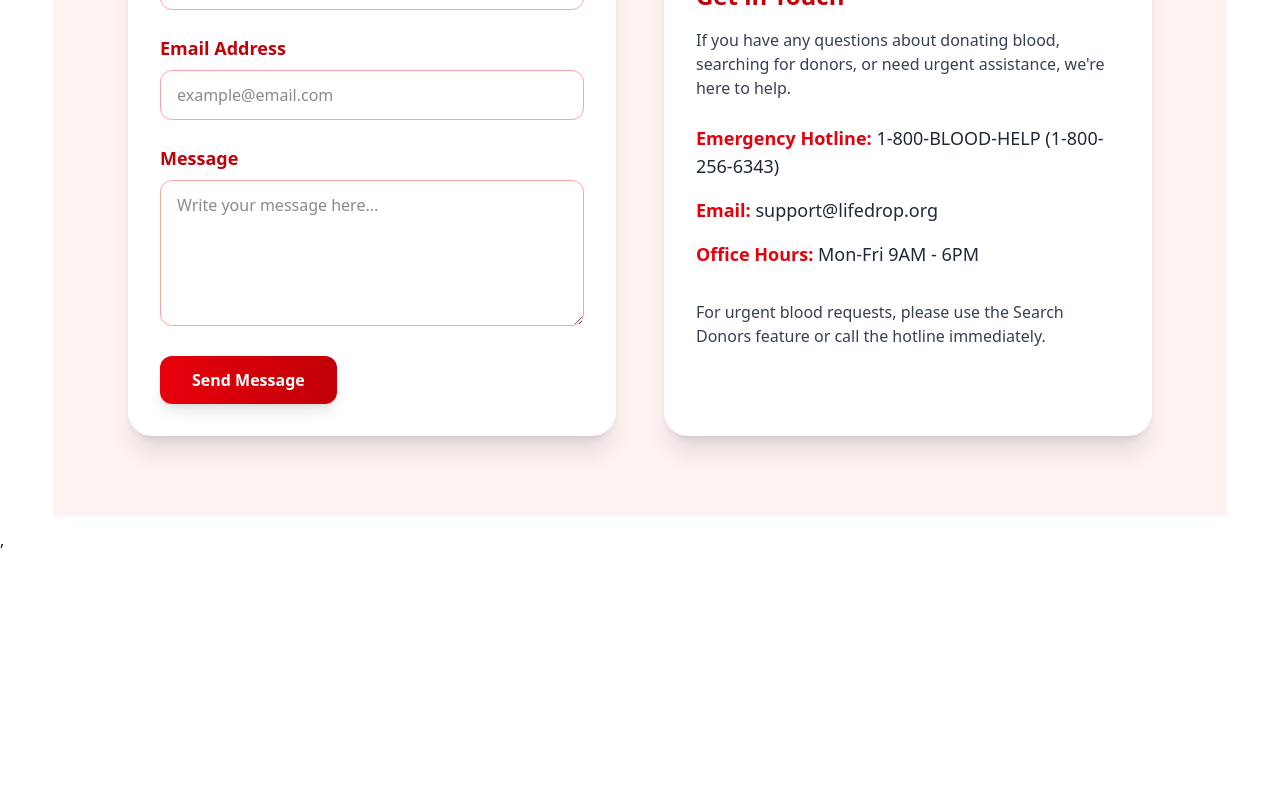
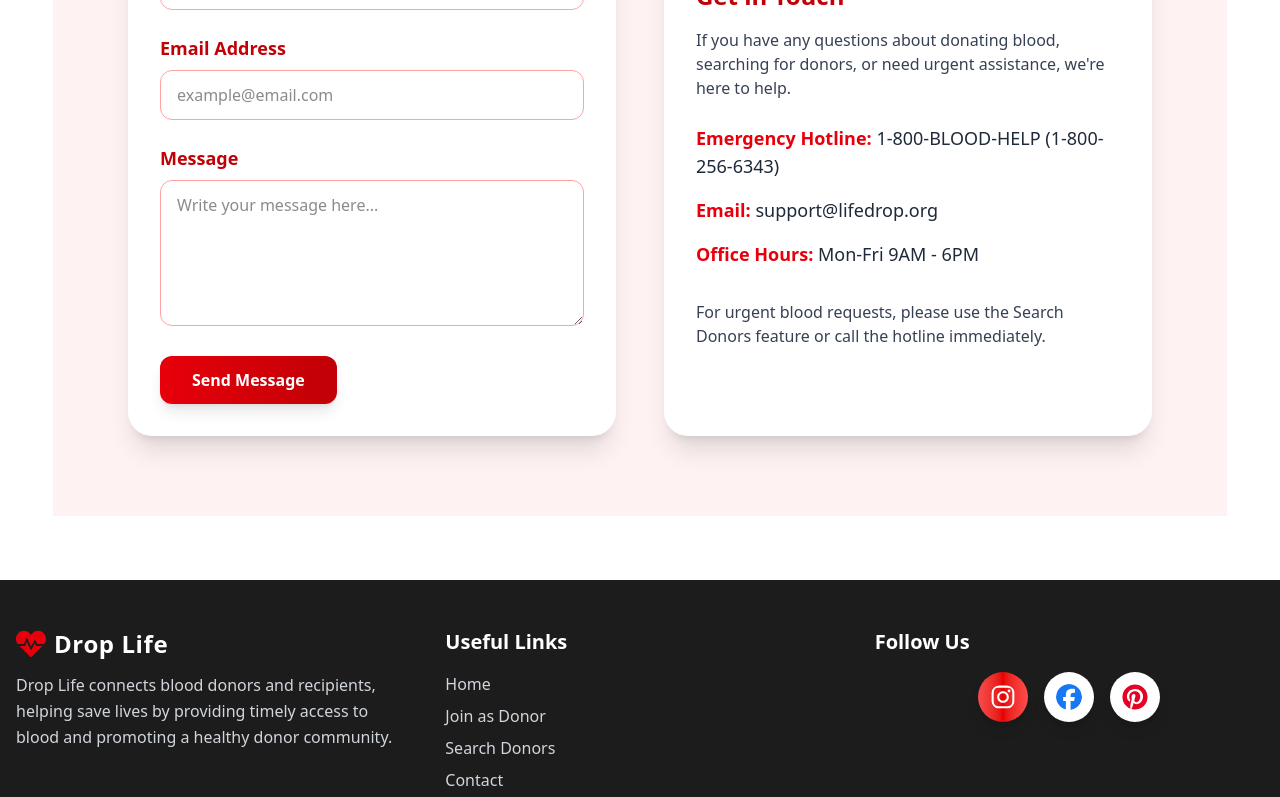
Before and after one commit to evrahimhasan/blood-dontaion-client, a React (Vite) app: page / in a window 1280 px wide. Shown: the part 2000-2797 px from the top of the page. Before the commit the page ends 2552 px from the top, so only its background shows below. Built offline with nearby package versions, Linux system fonts and the light colour scheme; no server answers.

Commit message:
added footer

```diff
--- a/src/components/footer/Footer.jsx
+++ b/src/components/footer/Footer.jsx
@@ -1,10 +1,82 @@
 import React from 'react';
+import { FaHeartbeat } from 'react-icons/fa';
+import { FaFacebook, FaInstagram, FaPinterest } from 'react-icons/fa6';
 
 const Footer = () => {
     return (
-        <div>
+        <footer className="bg-[#1c1c1c] text-white pt-12 pb-6 mt-16">
+            <div className="container mx-auto px-4 grid md:grid-cols-3 gap-10">
 
-        </div>
+                {/* Logo & About */}
+                <div>
+                    <div className="flex items-center gap-2 mb-3">
+                        <FaHeartbeat className="text-3xl text-red-600" />
+                        <h2 className="text-2xl font-bold tracking-wide">Drop Life</h2>
+                    </div>
+                    <p className="text-gray-300 leading-relaxed">
+                        Drop Life connects blood donors and recipients, helping save lives
+                        by providing timely access to blood and promoting a healthy donor community.
+                    </p>
+                </div>
+
+                {/* Useful Links */}
+                <div>
+                    <h3 className="text-xl font-semibold mb-4">Useful Links</h3>
+                    <ul className="space-y-2 text-gray-300">
+                        <li>
+                            <a href="/" className="hover:text-red-600 transition">
+                                Home
+                            </a>
+                        </li>
+                        <li>
+                            <a href="/signUp" className="hover:text-red-600 transition">
+                                Join as Donor
+                            </a>
+                        </li>
+                        <li>
+                            <a href="/search-request" className="hover:text-red-600 transition">
+                                Search Donors
+                            </a>
+                        </li>
+                        <li>
+                            <a href="/contact" className="hover:text-red-600 transition">
+                                Contact
+                            </a>
+                        </li>
+                        <li>
+                            <a href="/terms" className="hover:text-red-600 transition">
+                                Terms & Conditions
+                            </a>
+                        </li>
+                    </ul>
+                </div>
+
+                {/* Social Section */}
+                <div>
+                    <h3 className="text-xl font-semibold mb-4">Follow Us</h3>
+                    <div className="flex justify-center gap-4 mb-2">
+                        <span>
+                            <FaInstagram className="bg-gradient-to-r from-[#f64c4c] via-[#e60000] to-[#ff4d4d] text-white h-[50px] w-[50px] p-3 rounded-full shadow-lg" />
+                        </span>
+                        <span>
+                            <FaFacebook className="text-[#1877F2] h-[50px] w-[50px] p-3 rounded-full bg-white shadow-lg" />
+                        </span>
+                        <span>
+                            <FaPinterest className="text-[#E60023] h-[50px] w-[50px] p-3 rounded-full bg-white shadow-lg" />
+                        </span>
+                    </div>
+                </div>
+
+            </div>
+
+            {/* Divider */}
+            <div className="border-t border-gray-700 my-6"></div>
+
+            {/* Copyright */}
+            <p className="text-center text-gray-400 text-sm">
+                © 2025 Drop Life — All Rights Reserved.
+            </p>
+        </footer>
     );
 };
 
--- a/src/components/navbar/Navbar.jsx
+++ b/src/components/navbar/Navbar.jsx
@@ -4,6 +4,7 @@ import { AuthContext } from '../../provider/AuthProvider';
 import { Link, NavLink } from 'react-router';
 import { FaDroplet } from 'react-icons/fa6';
 import { toast } from 'react-toastify';
+import { FaHeartbeat } from 'react-icons/fa';
 
 const Navbar = () => {
     const { user, logOut } = use(AuthContext)
@@ -24,8 +25,8 @@ const Navbar = () => {
         <div className="flex flex-col gap-3 md:flex-row justify-between items-center">
             {/* <div className=''>{user && user.email}</div> */}
             <div className="flex items-center gap-2 mb-3">
-                <FaDroplet className="text-3xl text-red-600" />
-                <h2 className="text-2xl text-orange-900 font-bold tracking-wide">LifeDrop</h2>
+                <FaHeartbeat className="text-3xl text-red-600" />
+                <h2 className="text-2xl font-bold tracking-wide">Drop Life</h2>
             </div>
             <div className="nav flex flex-col md:flex-row gap-5 items-center">
                 <NavLink to="/" className={({ isActive }) => isActive ?
```
